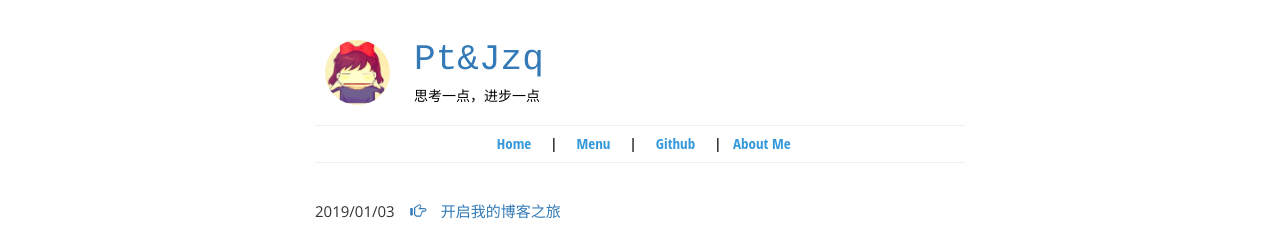
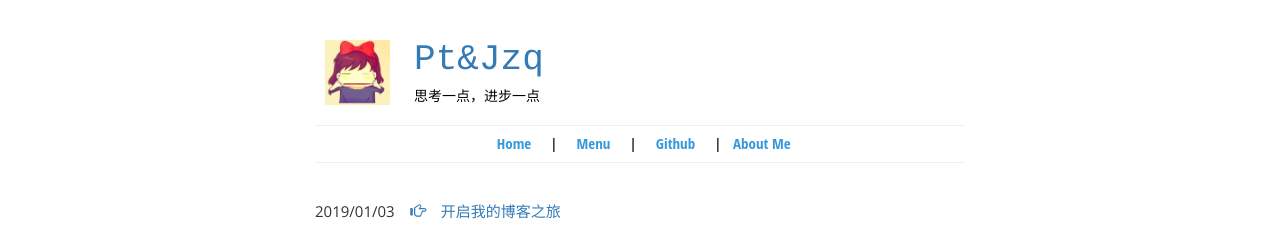
Before and after one commit to Pting993/2019NewYear, a Jekyll site: the page built from menu.html, in a window 1280 px wide. Shown: the top 230 px of the page. Built offline with Jekyll 4.4.1, drawn with Linux system fonts in a browser that asks for light colours.

Commit message:
no message

```diff
--- a/_includes/blog_header.html
+++ b/_includes/blog_header.html
@@ -1,7 +1,7 @@
 <header class="bloghead">
     <dev class="authorheader">
         <a href="/">
-            <img alt="My Avatar" src="/assets/img/avatar.jpg" class="img-circle"/>
+            <img alt="My Avatar" src="/assets/img/avatar.jpg"/>
         </a>
         <dev class="blogtitle">
             <h1><a href="/">{{ site.data.blog.title }}</a></h1>
```
